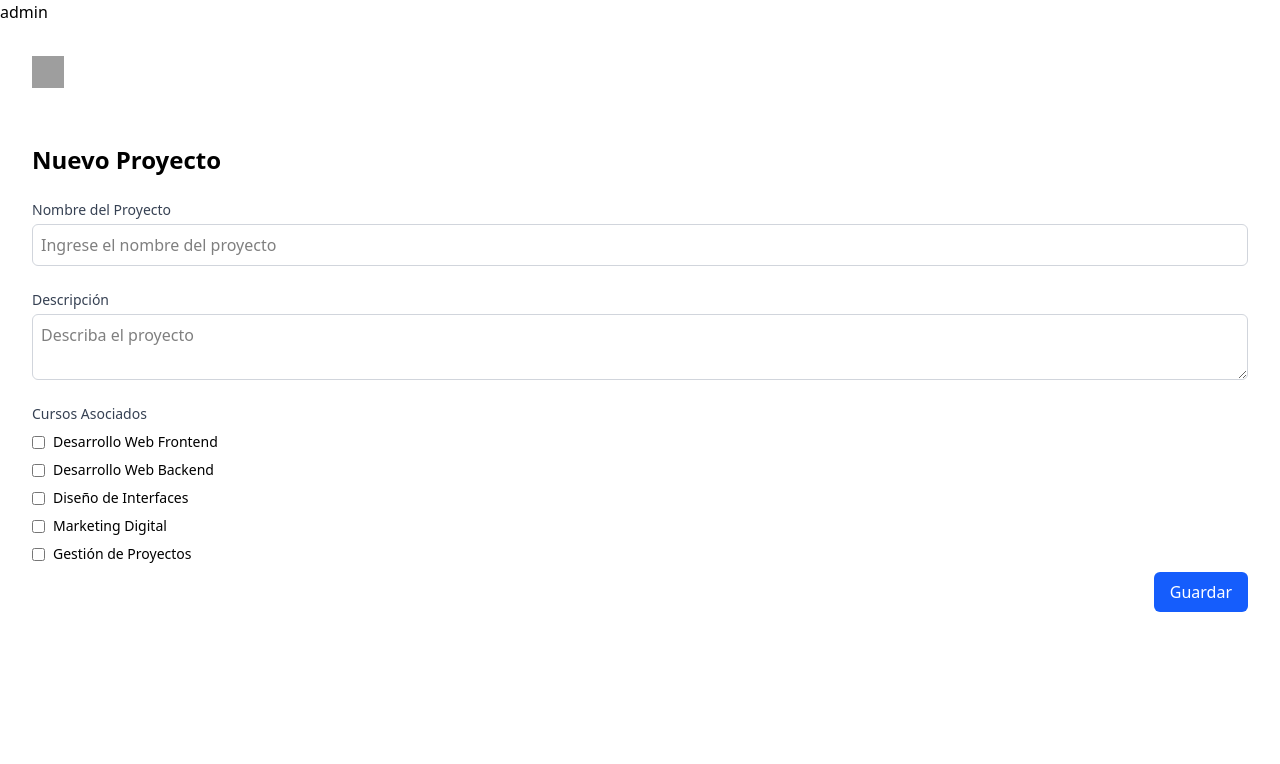
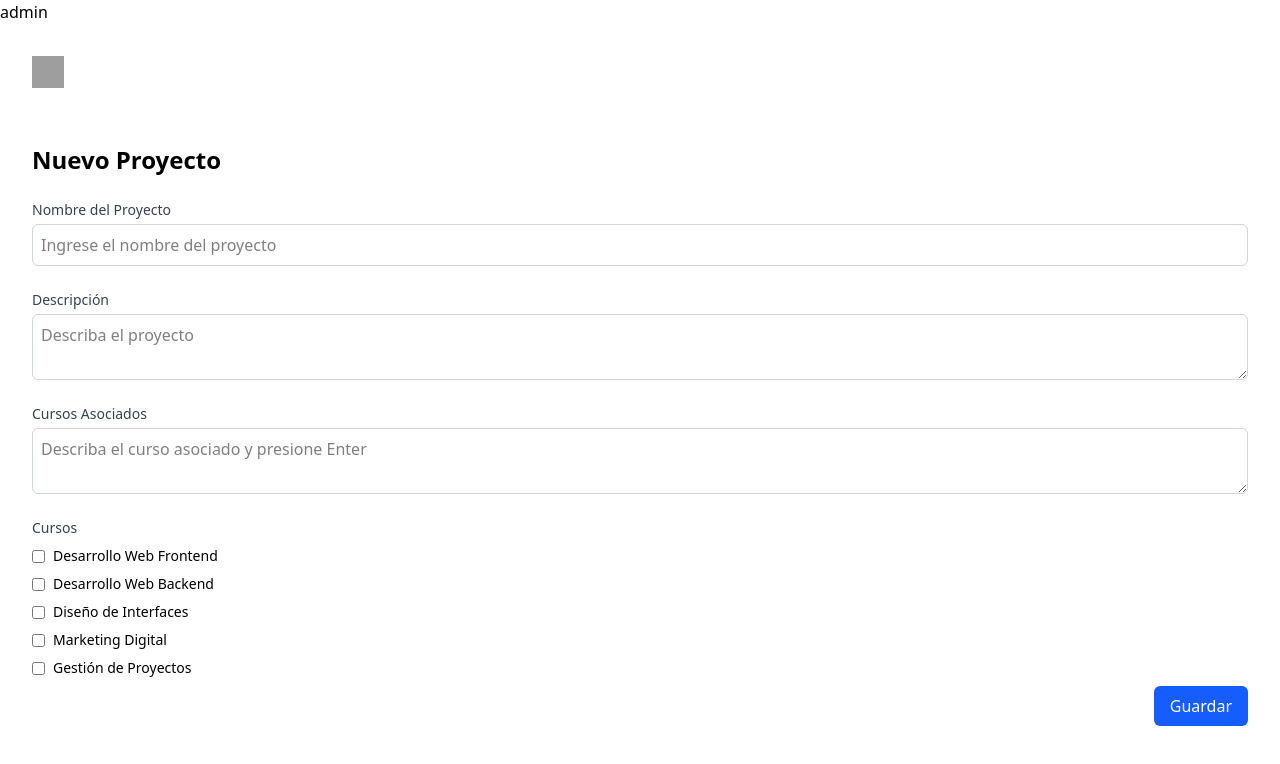
Before and after one commit to Codex-Utma/Talent-Quest-2.0, a React (Vite) app in the folder Frontend/: page /admin/Newproyect in a window 1280 px wide. Shown: the top 764 px of the page. Built offline with nearby package versions, Linux system fonts and the light colour scheme; grey boxes are pictures that could not be loaded.

Commit message:
Cambios en Newproyect y Assignworker

```diff
--- a/Frontend/src/Pages/Admin/Assignworker.tsx
+++ b/Frontend/src/Pages/Admin/Assignworker.tsx
@@ -1,12 +1,22 @@
-
 import React, { useState } from 'react';
 
+const employees = ['2201', '2202', '2203', '22035', '22036', '2204', '2301', '2302', '2303', '2304', '2305', '2306', '2307', '2308', '2309', '2310', '2311', '2312', '2313', '2314', '2315', '2316', '2317', '2318', '2319', '2320', '2321', '2322', '2323', '2324', '2325', '2326', '2327', '2328', '2329', '2330', '2331', '2332', '2333', '2334', '2335', '2336', '2337', '2338', '2339', '2340', '2341', '2342', '2343', '2344', '2345', '2346', '2347', '2348', '2349', '2350', '2351', '2352', '2353', '2354', '2355', '2356', '2357', '2358', '2359', '2360', '2361', '2362', '2363', '2364', '2365', '2366', '2367', '2368', '2369', '2370', '2371', '2372', '2373', '2374', '2375', '2376', '2377', '2378', '2379', '2380', '2381', '2382', '2383', '2384', '2385', '2386', '2387', '2388', '2389', '2390', '2391', '2392', '2393', '2394', '2395', '2396', '2397', '2398', '2399', '2400', '2401', '2402', '2403', '2404', '2405', '2406', '2407', '2408', '2409', '2410', '2411', '2412', '2413', '2414', '2415', '2416', '2417', '2418', '2419', '2420', '2421', '2422', '2423', '2424', '2425', '2426', '2427', '2428', '2429', '2430', '2431',];
+
 const Newproyect = () => {
-    const [formData, setFormData] = useState({ curso: '' });
+    const [formData, setFormData] = useState({ curso: '', employeeId: '' });
 
-    const handleChange = (e: React.ChangeEvent<HTMLSelectElement>) => {
+    const handleChange = (e: React.ChangeEvent<HTMLInputElement | HTMLSelectElement>) => {
         setFormData({ ...formData, [e.target.name]: e.target.value });
     };
+
+    const filteredEmployees = formData.employeeId
+        ? employees.filter(id => id.includes(formData.employeeId))
+        : [];
+
+    const handleSelect = (id: string) => {
+        setFormData({ ...formData, employeeId: id });
+    };
+
     return (
         <div className="flex flex-col p-8 bg-transpart">
             {/* Navegación */}
@@ -23,9 +33,9 @@ const Newproyect = () => {
             {/* Contenido Principal */}
             <div className="py-10">
                 <div className="space-y-6">
-                    {/* Tipo de ususario */}
+                    {/* Proyecto */}
                     <div>
-                        <label className="block text-sm font-medium text-gray-700  text-left">Proyecto</label>
+                        <label className="block text-sm font-medium text-gray-700 text-left">Proyecto</label>
                         <select
                             name="curso"
                             value={formData.curso}
@@ -37,34 +47,47 @@ const Newproyect = () => {
                             <option value="curso1">Desarrollo Web y Aplicaciones Móviles</option>
                             <option value="curso2">Plataforma de Comercio Electrónico</option>
                             <option value="curso3">Sistema de Gestión de Proyectos</option>
-                            <option value="curso3">Ciberseguridad y Redes</option>
-                            <option value="curso3">Análisis de Datos y Big Data</option>
-
+                            <option value="curso4">Ciberseguridad y Redes</option>
+                            <option value="curso5">Análisis de Datos y Big Data</option>
                         </select>
                     </div>
 
-                    {/*     ID del empleado */}
+                    {/* ID del empleado */}
                     <div>
                         <label className="block text-sm font-medium text-gray-700 mb-1">ID del Empleado</label>
-                        <textarea
+                        <input
+                            type="text"
+                            name="employeeId"
                             placeholder="Ingrese el ID del Empleado"
                             className="block w-full border border-gray-300 rounded-md p-2"
-                        ></textarea>
+                            value={formData.employeeId}
+                            onChange={handleChange}
+                        />
+                        {filteredEmployees.length > 0 && (
+                            <div className="border border-gray-300 rounded-md mt-2 max-h-40 overflow-y-auto bg-white shadow-md">
+                                {filteredEmployees.map((id, index) => (
+                                    <div
+                                        key={index}
+                                        className="p-2 cursor-pointer hover:bg-gray-100"
+                                        onClick={() => handleSelect(id)}
+                                    >
+                                        {id}
+                                    </div>
+                                ))}
+                            </div>
+                        )}
                     </div>
 
+                    {/* Botones */}
+                    <div className="flex justify-end space-x-4">
+                        <button className="bg-blue-600 text-white rounded-md px-4 py-2">
+                            Asignar
+                        </button>
+                    </div>
 
-
-                {/* Botones de Guardar y Publicar */}
-                <div className="flex justify-end space-x-4">
-
-                    <button className="bg-blue-600 text-white rounded-md px-4 py-2">
-                        Guardar
-                    </button>
                 </div>
             </div>
         </div>
-
-    </div>
     );
 };
 
--- a/Frontend/src/Pages/Admin/Newproyect.tsx
+++ b/Frontend/src/Pages/Admin/Newproyect.tsx
@@ -1,5 +1,22 @@
+import { useState } from 'react';
 
 const Newproyect = () => {
+    const [cursoAsociado, setCursoAsociado] = useState('');
+    const [cursos, setCursos] = useState([
+        'Desarrollo Web Frontend',
+        'Desarrollo Web Backend',
+        'Diseño de Interfaces',
+        'Marketing Digital',
+        'Gestión de Proyectos'
+    ]);
+
+    const handleAddCurso = (e: { key: string; }) => {
+        if (e.key === 'Enter' && cursoAsociado.trim()) {
+            setCursos([...cursos, cursoAsociado.trim()]);
+            setCursoAsociado('');
+        }
+    };
+
     return (
         <div className="flex flex-col p-8 bg-transparent">
             {/* Navegación */}
@@ -19,7 +36,9 @@ const Newproyect = () => {
                 <div className="space-y-6">
                     {/* Título del Recurso */}
                     <div>
-                        <label className="block text-sm font-medium text-gray-700 mb-1">Nombre del Proyecto</label>
+                        <label className="block text-sm font-medium text-gray-700 mb-1">
+                            Nombre del Proyecto
+                        </label>
                         <input
                             type="text"
                             placeholder="Ingrese el nombre del proyecto"
@@ -29,52 +48,51 @@ const Newproyect = () => {
 
                     {/* Descripción */}
                     <div>
-                        <label className="block text-sm font-medium text-gray-700 mb-1">Descripción</label>
+                        <label className="block text-sm font-medium text-gray-700 mb-1">
+                            Descripción
+                        </label>
                         <textarea
                             placeholder="Describa el proyecto"
                             className="block w-full border border-gray-300 rounded-md p-2"
                         ></textarea>
                     </div>
 
+                    {/* Curso asociados */}
+                    <div>
+                        <label className="block text-sm font-medium text-gray-700 mb-1">
+                            Cursos Asociados
+                        </label>
+                        <textarea
+                            placeholder="Describa el curso asociado y presione Enter"
+                            className="block w-full border border-gray-300 rounded-md p-2"
+                            value={cursoAsociado}
+                            onChange={(e) => setCursoAsociado(e.target.value)}
+                            onKeyDown={handleAddCurso}
+                        />
+                    </div>
 
                     {/* Categorías de Aprendizaje */}
                     <div>
-                        <h2 className="text-sm font-medium text-gray-700 mb-2">Cursos Asociados</h2>
-                        <div className="flex items-center mb-2">
-                            <input type="checkbox" className="mr-2" />
-                            <label className="text-sm">Desarrollo Web Frontend</label>
-                        </div>
-                        <div className="flex items-center mb-2">
-                            <input type="checkbox" className="mr-2" />
-                            <label className="text-sm">Desarrollo Web Backend</label>
-                        </div>
-                        <div className="flex items-center mb-2">
-                            <input type="checkbox" className="mr-2" />
-                            <label className="text-sm"> Diseño de Interfaces</label>
-                        </div>
-                        <div className="flex items-center mb-2">
-                            <input type="checkbox" className="mr-2" />
-                            <label className="text-sm">Marketing Digital</label>
-                        </div>
-                        <div className="flex items-center mb-2">
-                            <input type="checkbox" className="mr-2" />
-                            <label className="text-sm">Gestión de Proyectos</label>
-                        </div>
+                        <h2 className="text-sm font-medium text-gray-700 mb-2">
+                            Cursos
+                        </h2>
+                        {cursos.map((curso, index) => (
+                            <div key={index} className="flex items-center mb-2">
+                                <input type="checkbox" className="mr-2" />
+                                <label className="text-sm">{curso}</label>
+                            </div>
+                        ))}
                     </div>
-
                 </div>
-
 
                 {/* Botones de Guardar y Publicar */}
                 <div className="flex justify-end space-x-4">
-
                     <button className="bg-blue-600 text-white rounded-md px-4 py-2">
                         Guardar
                     </button>
                 </div>
             </div>
         </div>
-
     );
 };
 
```
